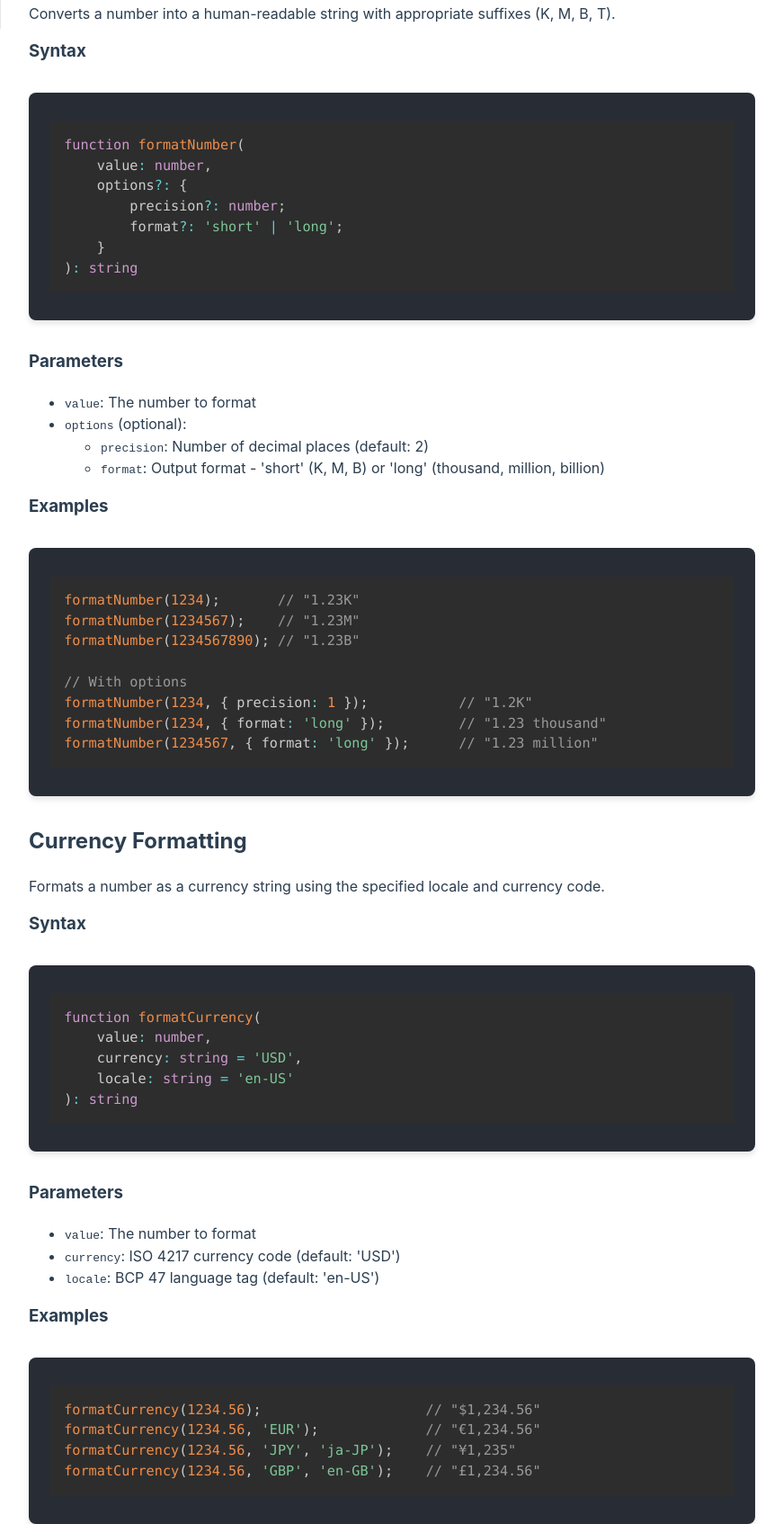
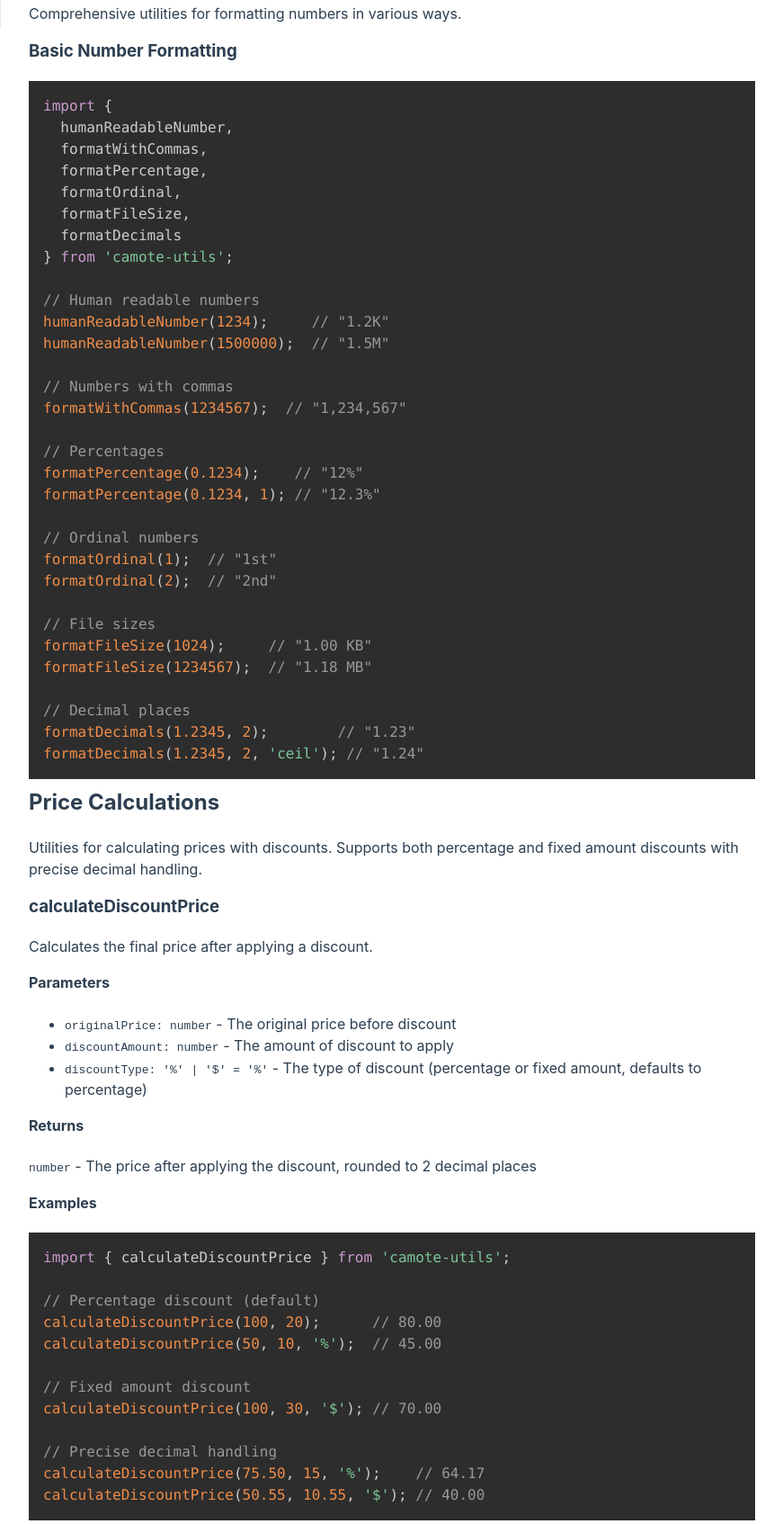
Before and after one commit to dev-rhynel/camote-utils, a website: page docs/documentation.html in a window 1280 px wide. Shown: the part 832-2526 px from the top of the page at 90% size, without its empty margins (344-1215 px from the left). Drawn offline with nearby package versions, Linux system fonts and the light colour scheme.

Commit message:
Added Calculate Discount Price

```diff
--- a/docs/documentation.html
+++ b/docs/documentation.html
@@ -32,6 +32,7 @@
             <h3>API Reference</h3>
             <ul class="nav-links">
                 <li><a href="#number-formatting">Number Formatting</a></li>
+                <li><a href="#price-calculations">Price Calculations</a></li>
                 <li><a href="#currency-formatting">Currency Formatting</a></li>
                 <li><a href="#string-manipulation">String Manipulation</a></li>
             </ul>
@@ -83,43 +84,86 @@
 
         <section id="number-formatting">
             <h2>Number Formatting</h2>
-            <p>Converts a number into a human-readable string with appropriate suffixes (K, M, B, T).</p>
+            <div class="content-section">
+                <p>Comprehensive utilities for formatting numbers in various ways.</p>
 
-            <h3>Syntax</h3>
-            <div class="code-window">
-                <div class="code-content">
-                    <pre><code class="language-typescript">function formatNumber(
-    value: number,
-    options?: {
-        precision?: number;
-        format?: 'short' | 'long';
-    }
-): string</code></pre>
+                <div class="example-block">
+                    <h3>Basic Number Formatting</h3>
+                    <pre><code class="language-typescript">import {
+  humanReadableNumber,
+  formatWithCommas,
+  formatPercentage,
+  formatOrdinal,
+  formatFileSize,
+  formatDecimals
+} from 'camote-utils';
+
+// Human readable numbers
+humanReadableNumber(1234);     // "1.2K"
+humanReadableNumber(1500000);  // "1.5M"
+
+// Numbers with commas
+formatWithCommas(1234567);  // "1,234,567"
+
+// Percentages
+formatPercentage(0.1234);    // "12%"
+formatPercentage(0.1234, 1); // "12.3%"
+
+// Ordinal numbers
+formatOrdinal(1);  // "1st"
+formatOrdinal(2);  // "2nd"
+
+// File sizes
+formatFileSize(1024);     // "1.00 KB"
+formatFileSize(1234567);  // "1.18 MB"
+
+// Decimal places
+formatDecimals(1.2345, 2);        // "1.23"
+formatDecimals(1.2345, 2, 'ceil'); // "1.24"</code></pre>
                 </div>
             </div>
+        </section>
 
-            <h3>Parameters</h3>
-            <ul>
-                <li><code>value</code>: The number to format</li>
-                <li><code>options</code> (optional):
+        <section id="price-calculations">
+            <h2>Price Calculations</h2>
+            <div class="content-section">
+                <p>Utilities for calculating prices with discounts. Supports both percentage and fixed amount discounts with precise decimal handling.</p>
+
+                <div class="example-block">
+                    <h3>calculateDiscountPrice</h3>
+                    <p>Calculates the final price after applying a discount.</p>
+
+                    <h4>Parameters</h4>
                     <ul>
-                        <li><code>precision</code>: Number of decimal places (default: 2)</li>
-                        <li><code>format</code>: Output format - 'short' (K, M, B) or 'long' (thousand, million, billion)</li>
+                        <li><code>originalPrice: number</code> - The original price before discount</li>
+                        <li><code>discountAmount: number</code> - The amount of discount to apply</li>
+                        <li><code>discountType: '%' | '$' = '%'</code> - The type of discount (percentage or fixed amount, defaults to percentage)</li>
                     </ul>
-                </li>
-            </ul>
 
-            <h3>Examples</h3>
-            <div class="code-window">
-                <div class="code-content">
-                    <pre><code class="language-typescript">formatNumber(1234);       // "1.23K"
-formatNumber(1234567);    // "1.23M"
-formatNumber(1234567890); // "1.23B"
+                    <h4>Returns</h4>
+                    <p><code>number</code> - The price after applying the discount, rounded to 2 decimal places</p>
 
-// With options
-formatNumber(1234, { precision: 1 });           // "1.2K"
-formatNumber(1234, { format: 'long' });         // "1.23 thousand"
-formatNumber(1234567, { format: 'long' });      // "1.23 million"</code></pre>
+                    <h4>Examples</h4>
+                    <pre><code class="language-typescript">import { calculateDiscountPrice } from 'camote-utils';
+
+// Percentage discount (default)
+calculateDiscountPrice(100, 20);      // 80.00
+calculateDiscountPrice(50, 10, '%');  // 45.00
+
+// Fixed amount discount
+calculateDiscountPrice(100, 30, '$'); // 70.00
+
+// Precise decimal handling
+calculateDiscountPrice(75.50, 15, '%');    // 64.17
+calculateDiscountPrice(50.55, 10.55, '$'); // 40.00</code></pre>
+
+                    <h4>Notes</h4>
+                    <ul>
+                        <li>Defaults to percentage discount if no type is specified</li>
+                        <li>Results are automatically rounded to 2 decimal places</li>
+                        <li>Handles decimal inputs with precision</li>
+                        <li>Negative results are possible when fixed discount exceeds price</li>
+                    </ul>
                 </div>
             </div>
         </section>
```
Also changed, not shown: src/formatters/number.ts (+23 -0 lines), tests/number.test.ts (+39 -1 lines), README.md, src/index.ts (line endings or trailing spaces).
